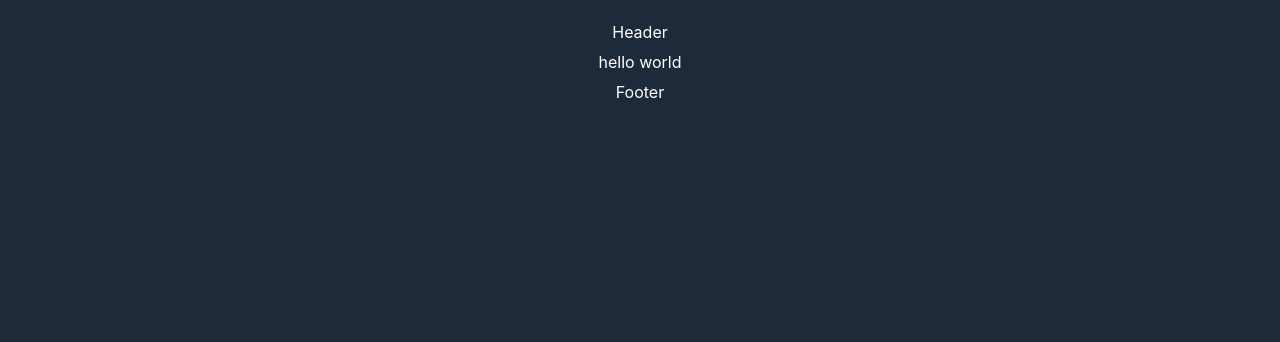
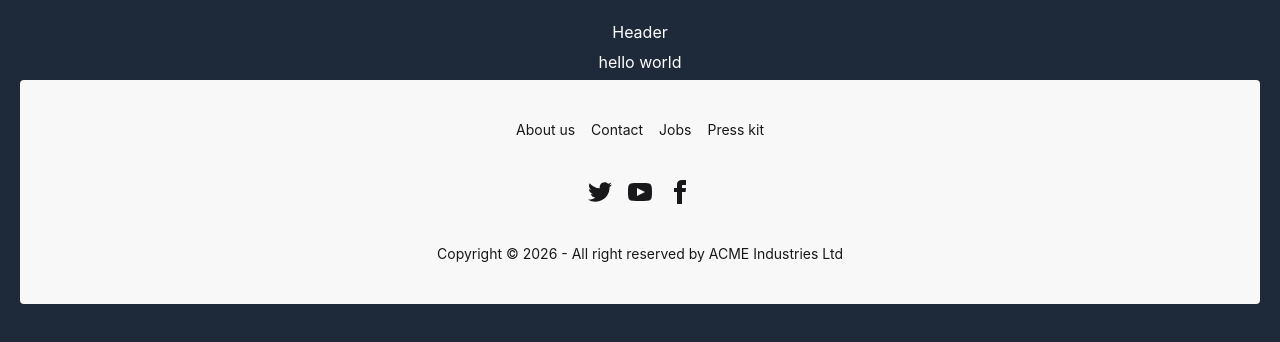
Before and after one commit to Manoharpoojary/BlogApp-2.0, a React (Vite) app: page / in a window 1280 px wide. Shown: the top 342 px of the page. Built offline with nearby package versions, Linux system fonts and the light colour scheme; no server answers.

Commit message:
add daisyui dependency, update footer component, create container component, and modify styles

```diff
--- a/package.json
+++ b/package.json
@@ -27,6 +27,7 @@
     "@types/react": "^19.2.7",
     "@types/react-dom": "^19.2.3",
     "@vitejs/plugin-react": "^5.1.1",
+    "daisyui": "^5.5.19",
     "eslint": "^9.39.1",
     "eslint-plugin-react-hooks": "^7.0.1",
     "eslint-plugin-react-refresh": "^0.4.24",
--- a/src/App.jsx
+++ b/src/App.jsx
@@ -32,7 +32,7 @@
   }
 
   return (
-    <div className="min-h-screen bg-gray-800 flex flex-col flex-wrap gap-1.5 items-center p-5">
+    <div className="min-h-screen bg-gray-800 flex flex-col flex-wrap w-full gap-1.5 items-center p-5">
       <Header/>
       <h1>hello world</h1>
       <Outlet/>
--- a/src/components/Footer/Footer.jsx
+++ b/src/components/Footer/Footer.jsx
@@ -2,7 +2,56 @@
 
 const Footer = () => {
   return (
-    <div>Footer</div>
+    <div className='w-full'>
+      <footer className="footer footer-horizontal footer-center bg-base-200 text-base-content rounded w-full p-10">
+  <nav className="grid grid-flow-col gap-4">
+    <a className="link link-hover">About us</a>
+    <a className="link link-hover">Contact</a>
+    <a className="link link-hover">Jobs</a>
+    <a className="link link-hover">Press kit</a>
+  </nav>
+  <nav>
+    <div className="grid grid-flow-col gap-4">
+      <a>
+        <svg
+          xmlns="http://www.w3.org/2000/svg"
+          width="24"
+          height="24"
+          viewBox="0 0 24 24"
+          className="fill-current">
+          <path
+            d="M24 4.557c-.883.392-1.832.656-2.828.775 1.017-.609 1.798-1.574 2.165-2.724-.951.564-2.005.974-3.127 1.195-.897-.957-2.178-1.555-3.594-1.555-3.179 0-5.515 2.966-4.797 6.045-4.091-.205-7.719-2.165-10.148-5.144-1.29 2.213-.669 5.108 1.523 6.574-.806-.026-1.566-.247-2.229-.616-.054 2.281 1.581 4.415 3.949 4.89-.693.188-1.452.232-2.224.084.626 1.956 2.444 3.379 4.6 3.419-2.07 1.623-4.678 2.348-7.29 2.04 2.179 1.397 4.768 2.212 7.548 2.212 9.142 0 14.307-7.721 13.995-14.646.962-.695 1.797-1.562 2.457-2.549z"></path>
+        </svg>
+      </a>
+      <a>
+        <svg
+          xmlns="http://www.w3.org/2000/svg"
+          width="24"
+          height="24"
+          viewBox="0 0 24 24"
+          className="fill-current">
+          <path
+            d="M19.615 3.184c-3.604-.246-11.631-.245-15.23 0-3.897.266-4.356 2.62-4.385 8.816.029 6.185.484 8.549 4.385 8.816 3.6.245 11.626.246 15.23 0 3.897-.266 4.356-2.62 4.385-8.816-.029-6.185-.484-8.549-4.385-8.816zm-10.615 12.816v-8l8 3.993-8 4.007z"></path>
+        </svg>
+      </a>
+      <a>
+        <svg
+          xmlns="http://www.w3.org/2000/svg"
+          width="24"
+          height="24"
+          viewBox="0 0 24 24"
+          className="fill-current">
+          <path
+            d="M9 8h-3v4h3v12h5v-12h3.642l.358-4h-4v-1.667c0-.955.192-1.333 1.115-1.333h2.885v-5h-3.808c-3.596 0-5.192 1.583-5.192 4.615v3.385z"></path>
+        </svg>
+      </a>
+    </div>
+  </nav>
+  <aside>
+    <p>Copyright © {new Date().getFullYear()} - All right reserved by ACME Industries Ltd</p>
+  </aside>
+</footer>
+    </div>
   )
 }
 
--- /dev/null
+++ b/src/components/container/Container.jsx
@@ -0,0 +1,9 @@
+import React from 'react'
+
+const Container = ({children}) => {
+  return (
+    <div className='w-full px-4 mx-auto max-w-7px'>{children}</div>
+  )
+}
+
+export default Container
--- a/src/index.css
+++ b/src/index.css
@@ -1,4 +1,5 @@
 @import "tailwindcss";
+@plugin "daisyui";
 
 :root{
   background-color: hsla(0, 0%, 0%, 0.826);
```
Also changed, not shown: 1 other file (tests, documents, lock files or other folders).
